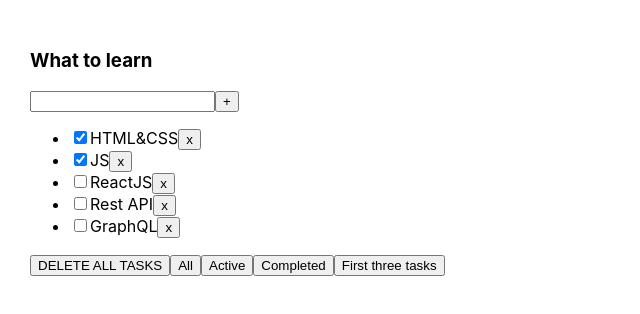
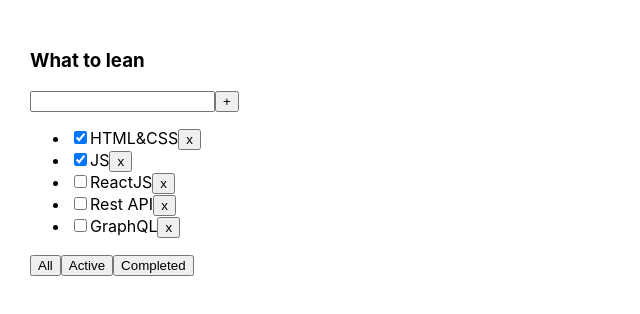
Before and after one commit to elli0thammer/todolist, a React (Create React App) app: page / in a window 1280 px wide. Shown: the top 314 px of the page, without its empty margins (0-640 px from the left). Built offline with nearby package versions, Linux system fonts and the light colour scheme.

Commit message:
feat: add a function to add, delete, change a task; feat: add a temporary local state;

```diff
--- a/package.json
+++ b/package.json
@@ -39,5 +39,8 @@
       "last 1 firefox version",
       "last 1 safari version"
     ]
+  },
+  "devDependencies": {
+    "@types/uuid": "^9.0.1"
   }
 }
--- a/src/App.css
+++ b/src/App.css
@@ -1,4 +1,3 @@
-
 .App {
   padding: 30px;
   display: flex;
--- a/src/App.tsx
+++ b/src/App.tsx
@@ -1,33 +1,52 @@
 import React, {useState} from 'react';
 import './App.css';
-import {Todolist} from './Todolist';
+import {Todolist, TodolistType} from "./Todolist";
+import {v1} from "uuid";
+
+export type FilterType = "all" | "active" | "completed"
 
 function App() {
+    let [filter, setFilter] = useState<FilterType>("all")
 
-    let [tasks, setTasks] = useState([
-        {id: 1, title: "HTML&CSS", isDone: true},
-        {id: 2, title: "JS", isDone: true},
-        {id: 3, title: "ReactJS", isDone: false},
-        {id: 4, title: "Rest API", isDone: false},
-        {id: 5, title: "GraphQL", isDone: false},
+    let [tasks, setTask] = useState<TodolistType[]>([
+        {id: v1(), title: "HTML&CSS", isDone: true},
+        {id: v1(), title: "JS", isDone: true},
+        {id: v1(), title: "ReactJS", isDone: false},
+        {id: v1(), title: "Rest API", isDone: false},
+        {id: v1(), title: "GraphQL", isDone: false},
     ]);
 
-    function removeTask(id: number) {
-        let filteredTasks = tasks.filter(t => t.id !== id);
-        setTasks(filteredTasks);
+    let tasksForTodolist = tasks;
+
+    if (filter === "completed") {
+        tasksForTodolist = tasks.filter(t => t.isDone)
     }
 
-    function deleteAllTasks() {
-        let deleteFilteredTasks = tasks.filter(t => t.id === 0);
-        setTasks(deleteFilteredTasks);
+    if (filter === "active") {
+        tasksForTodolist = tasks.filter(t => !t.isDone)
+    }
+
+    const removeTask = (id: string) => {
+        let deleteTask = tasks.filter(t => t.id !== id)
+        return setTask(deleteTask)
+    }
+
+    const addTask = (title: string) => {
+        let newTask: TodolistType = {id: v1(), title: title, isDone: false};
+        return setTask([newTask, ...tasks])
+    }
+
+    const changeFilter = (value: FilterType) => {
+        setFilter(value)
     }
 
     return (
-        <div className="App">
-            <Todolist title="What to learn"
-                      tasks={tasks}
+        <div className={"App"}>
+            <Todolist tasks={tasksForTodolist}
+                      title={"What to lean"}
                       removeTask={removeTask}
-                      deleteAllTasks={deleteAllTasks}/>
+                      addTask={addTask}
+                      changeFilter={changeFilter}/>
         </div>
     );
 }
--- a/src/Todolist.tsx
+++ b/src/Todolist.tsx
@@ -1,89 +1,66 @@
-import React, {useState} from 'react';
+import React, {ChangeEvent, KeyboardEvent, useState} from 'react';
+import {FilterType} from "./App";
 
-type TaskType = {
-    id: number
-    title: string
-    isDone: boolean
+export type TodolistType = {
+    id: string,
+    title: string,
+    isDone: boolean,
 }
 
-type PropsType = {
-    title: string
-    tasks: Array<TaskType>
-    removeTask: (taskId: number) => void
-    deleteAllTasks: () => void
+type TodolistTaskType = {
+    tasks: TodolistType[],
+    title: string,
+    removeTask: (id: string) => void,
+    addTask: (title: string) => void,
+    changeFilter: (value: FilterType) => void,
 }
 
-type FilterValuesType = "all" | "active" | "completed" | "three";
+export function Todolist (props: TodolistTaskType) {
+    const [newTaskTitle, setNewTaskTitle] = useState("")
 
-export function Todolist(props: PropsType) {
-
-    let [filter, setFilter] = useState<FilterValuesType>("all");
-    let tasksForTodolist = props.tasks;
-
-    if (filter === "active") {
-        tasksForTodolist = props.tasks.filter(t => t.isDone);
-    }
-    if (filter === "completed") {
-        tasksForTodolist = props.tasks.filter(t => !t.isDone);
-    }
-    if (filter === "three") {
-        tasksForTodolist = props.tasks.filter(t => t.id === 1 || t.id === 2 || t.id === 3);
+    const onNewTitleChangeHandler = (e: ChangeEvent<HTMLInputElement>) => {
+        const target = e.currentTarget.value
+        setNewTaskTitle(target)
     }
 
-    function changeFilter(value: FilterValuesType) {
-        setFilter(value);
+    const addTask = () => {
+        props.addTask(newTaskTitle)
+        setNewTaskTitle("")
     }
 
+    const onKeyPressHandler = (e: KeyboardEvent<HTMLInputElement>) => {
+        if (e.charCode === 13) {
+            addTask()
+        }
+    }
+
+    const onRemoveHandler = (ID: string) => {
+        props.removeTask(ID)
+    }
 
     return (
         <div>
             <h3>{props.title}</h3>
             <div>
-                <input/>
-                <button>+</button>
+                <input value={newTaskTitle} onChange={onNewTitleChangeHandler} onKeyPress={onKeyPressHandler}/>
+                <button onClick={addTask}>+</button>
             </div>
             <ul>
                 {
-                    tasksForTodolist.map(t => <li key={t.id}>
-                            <input type="checkbox" checked={t.isDone}/>
-                            <span>{t.title}</span>
-                            <button onClick={() => {
-                                props.removeTask(t.id)
-                            }}>x
-                            </button>
-                        </li>
-                    )
+                    props.tasks.map(t => {
+                        return (
+                            <li><input type="checkbox" checked={t.isDone} key={t.id}/>
+                                <span>{t.title}</span>
+                                <button onClick={()=>onRemoveHandler(t.id)}>x</button>
+                            </li>
+                        )
+                    })
                 }
             </ul>
             <div>
-                <button onClick={() => props.deleteAllTasks()}>
-                    DELETE ALL TASKS
-                </button>
-
-                <button onClick={() => {
-                    changeFilter("all")
-                }}>
-                    All
-                </button>
-
-                <button onClick={() => {
-                    changeFilter("active")
-                }}>
-                    Active
-                </button>
-
-                <button onClick={() => {
-                    changeFilter("completed")
-                }}>
-                    Completed
-                </button>
-
-                <button onClick={() => {
-                    changeFilter("three")
-                }}>
-                    First three tasks
-                </button>
-
+                <button onClick={()=>props.changeFilter("all")}>All</button>
+                <button onClick={()=>props.changeFilter("active")}>Active</button>
+                <button onClick={()=>props.changeFilter("completed")}>Completed</button>
             </div>
         </div>
     )
--- a/src/index.tsx
+++ b/src/index.tsx
@@ -8,7 +8,4 @@
 const root = createRoot(container);
 root.render(<App />);
 
-// If you want your app to work offline and load faster, you can change
-// unregister() to register() below. Note this comes with some pitfalls.
-// Learn more about service workers: https://bit.ly/CRA-PWA
 serviceWorker.unregister();
```
Also changed, not shown: 1 other file (tests, documents, lock files or other folders).
